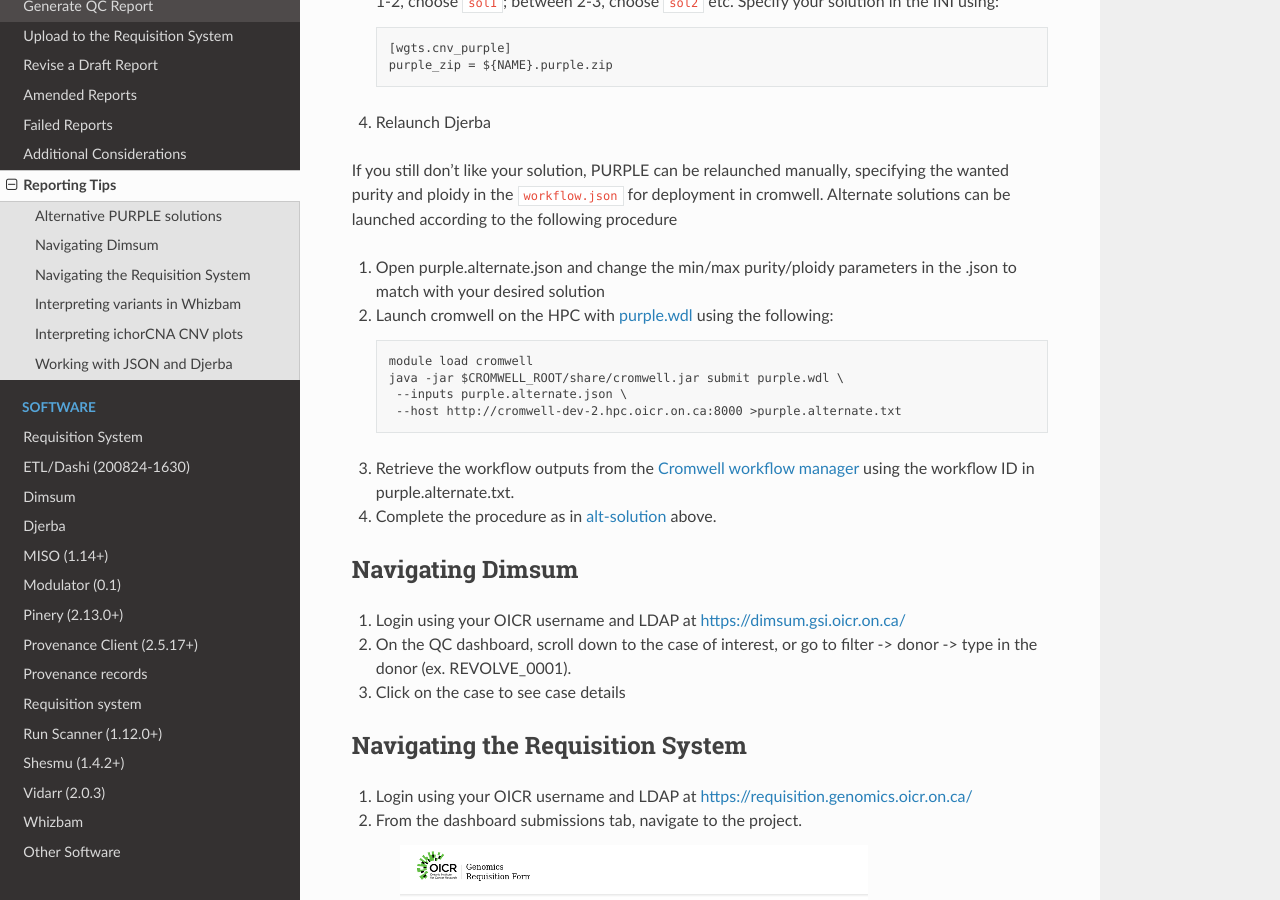
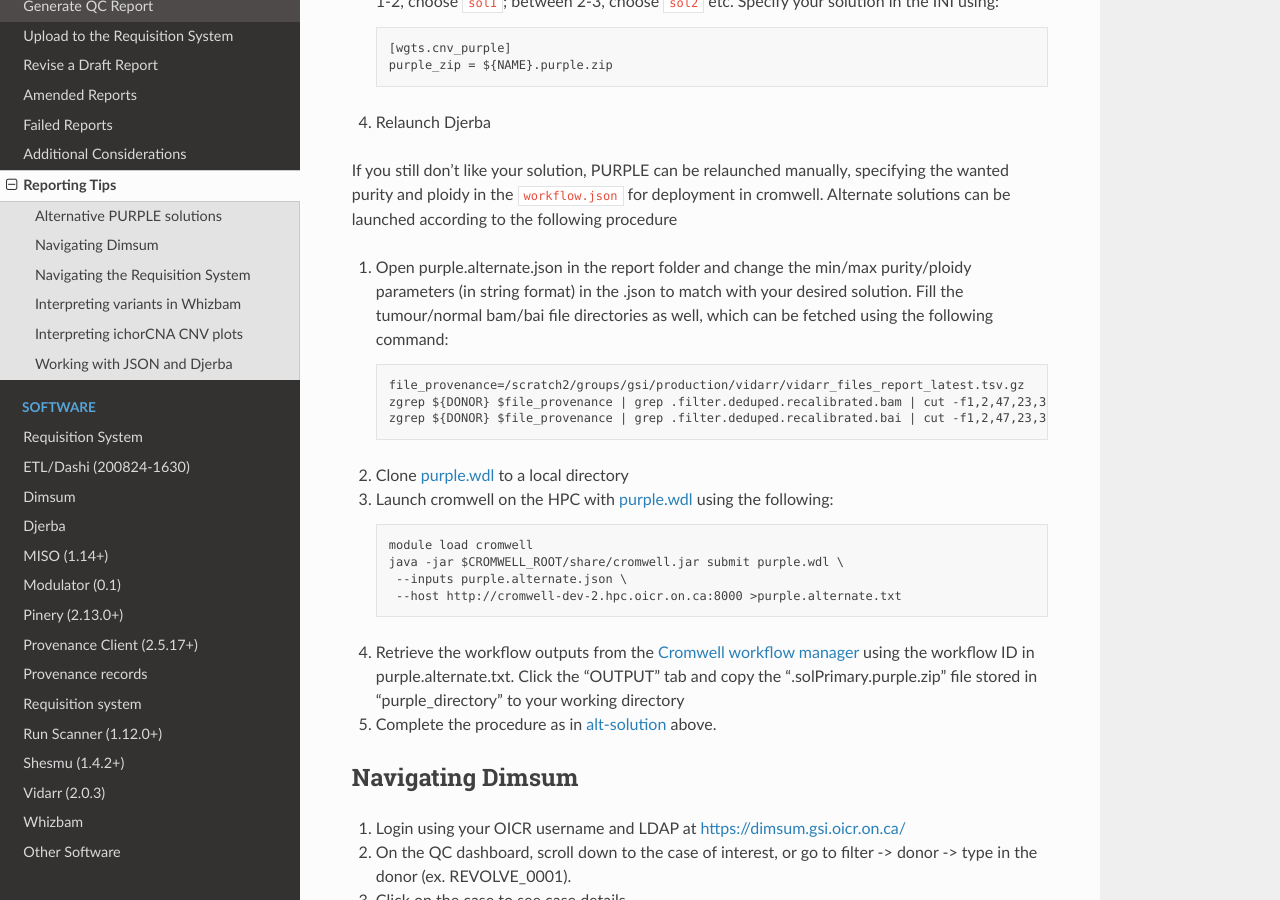
Before and after one commit to oicr-gsi/oicr-gsi, a Sphinx documentation site: the page built from source/data-review-reporting/report-tips.rst, in a window 1280 px wide and 900 px high, scrolled down 568 px. Built offline with Sphinx 7.4.7 and the Read the Docs theme 3.1.0, drawn with Linux system fonts in a browser that asks for light colours.

Commit message:
Update the instruction of launching PURPLE manually

```diff
--- a/source/data-review-reporting/report-tips.rst
+++ b/source/data-review-reporting/report-tips.rst
@@ -30,7 +30,13 @@ When an alternate solution is better:
 
 If you still don’t like your solution, PURPLE can be relaunched manually, specifying the wanted purity and ploidy in the ``workflow.json`` for deployment in cromwell. Alternate solutions can be launched according to the following procedure
 
-#. Open purple.alternate.json and change the min/max purity/ploidy parameters in the .json to match with your desired solution
+#. Open purple.alternate.json in the report folder and change the min/max purity/ploidy parameters (in string format) in the .json to match with your desired solution. Fill the tumour/normal bam/bai file directories as well, which can be fetched using the following command::
+
+	file_provenance=/scratch2/groups/gsi/production/vidarr/vidarr_files_report_latest.tsv.gz
+	zgrep ${DONOR} $file_provenance | grep .filter.deduped.recalibrated.bam | cut -f1,2,47,23,31,14
+	zgrep ${DONOR} $file_provenance | grep .filter.deduped.recalibrated.bai | cut -f1,2,47,23,31,14
+
+#. Clone `purple.wdl`_ to a local directory
 #. Launch cromwell on the HPC with `purple.wdl`_ using the following::
 
 	module load cromwell
@@ -38,7 +44,7 @@ If you still don’t like your solution, PURPLE can be relaunched manually, spec
 	 --inputs purple.alternate.json \
 	 --host http://cromwell-dev-2.hpc.oicr.on.ca:8000 >purple.alternate.txt
 
-#. Retrieve the workflow outputs from the `Cromwell workflow manager`_ using the workflow ID in purple.alternate.txt.
+#. Retrieve the workflow outputs from the `Cromwell workflow manager`_ using the workflow ID in purple.alternate.txt. Click the "OUTPUT" tab and copy the ".solPrimary.purple.zip" file stored in "purple_directory" to your working directory
 #. Complete the procedure as in `alt-solution`_ above.
 
 .. _purple.wdl: https://github.com/oicr-gsi/purple/blob/main/purple.wdl
```
